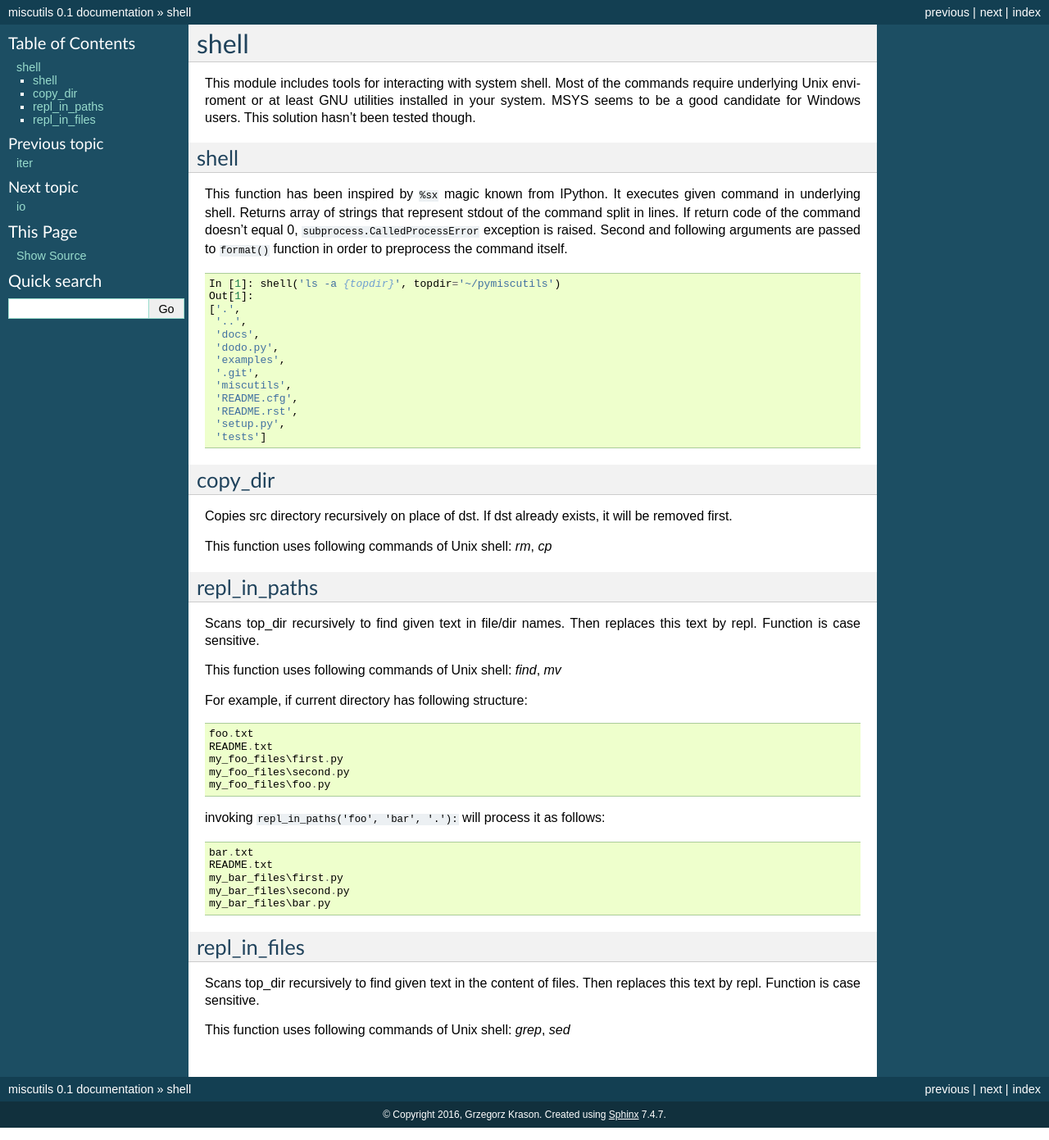
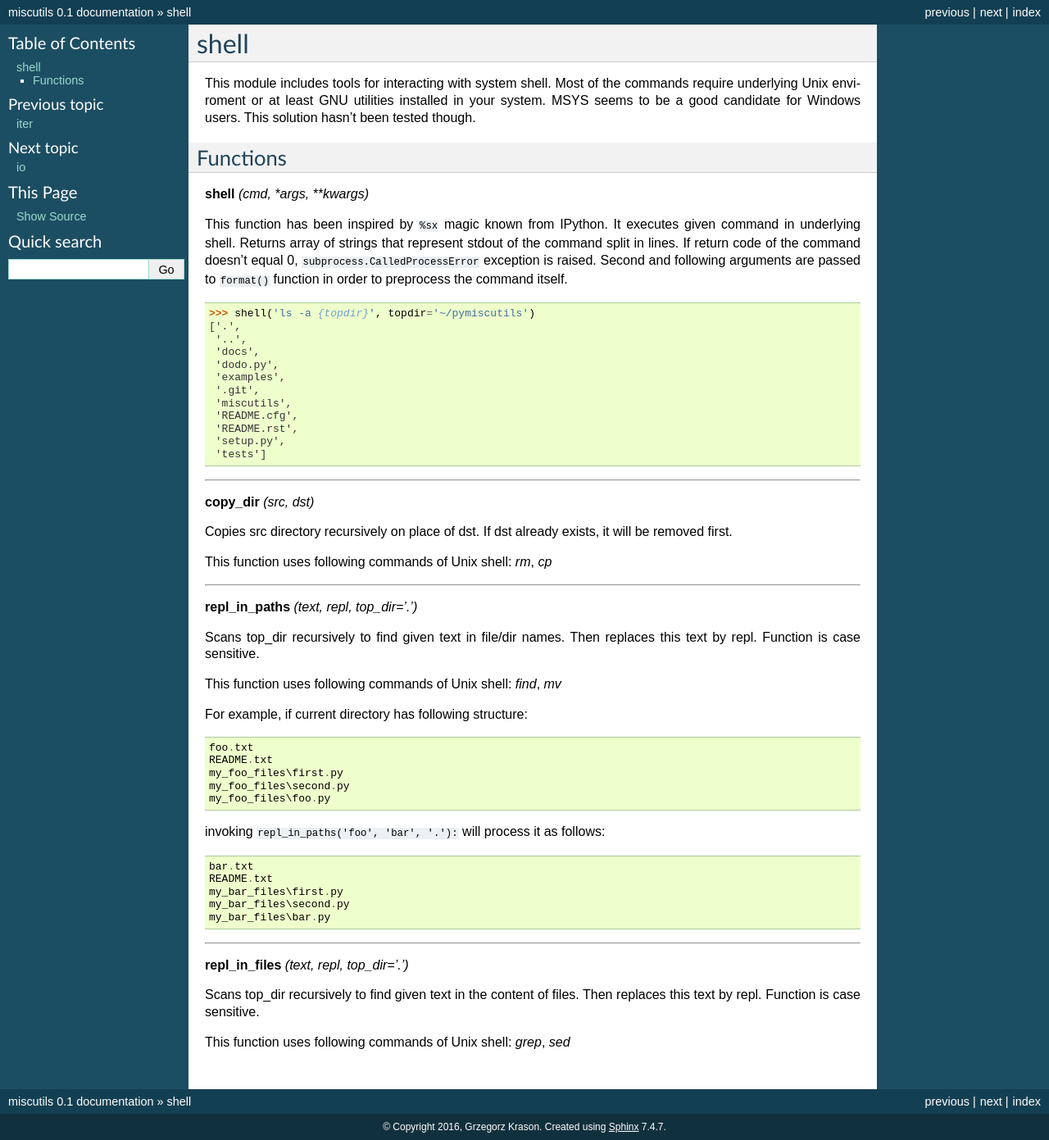
Before and after one commit to gergelyk/pymiscutils, a Sphinx documentation site: the page built from docs/source/shell.rst, in a window 1280 px wide. Shown: the whole page at 82% size. Built offline with Sphinx 7.4.7, drawn with Linux system fonts in a browser that asks for light colours.

Commit message:
docs updated

```diff
--- a/docs/source/shell.rst
+++ b/docs/source/shell.rst
@@ -3,39 +3,37 @@ shell
 
 This module includes tools for interacting with system shell. Most of the commands require underlying Unix enviroment or at least GNU utilities installed in your system. MSYS seems to be a good candidate for Windows users. This solution hasn't been tested though.
 
+Functions
+---------
 
-shell
------
+**shell** `(cmd, *args, **kwargs)`
 
-This function has been inspired by :code:`%sx` magic known from IPython. It executes given command in underlying shell. Returns array of strings that represent stdout of the command split in lines. If return code of the command doesn't equal 0, :code:`subprocess.CalledProcessError` exception is raised. Second and following arguments are passed to :code:`format()` function in order to preprocess the command itself.
+This function has been inspired by ``%sx`` magic known from IPython. It executes given command in underlying shell. Returns array of strings that represent stdout of the command split in lines. If return code of the command doesn't equal 0, ``subprocess.CalledProcessError`` exception is raised. Second and following arguments are passed to ``format()`` function in order to preprocess the command itself.
 
-.. code-block:: ipython
+>>> shell('ls -a {topdir}', topdir='~/pymiscutils')
+['.',
+ '..',
+ 'docs',
+ 'dodo.py',
+ 'examples',
+ '.git',
+ 'miscutils',
+ 'README.cfg',
+ 'README.rst',
+ 'setup.py',
+ 'tests']
 
-    In [1]: shell('ls -a {topdir}', topdir='~/pymiscutils')
-    Out[1]:
-    ['.',
-     '..',
-     'docs',
-     'dodo.py',
-     'examples',
-     '.git',
-     'miscutils',
-     'README.cfg',
-     'README.rst',
-     'setup.py',
-     'tests']
+----
 
-
-copy_dir
---------
+**copy_dir** `(src, dst)`
 
 Copies src directory recursively on place of dst. If dst already exists, it will be removed first.
 
 This function uses following commands of Unix shell: `rm`, `cp`
 
+----
 
-repl_in_paths
--------------
+**repl_in_paths** `(text, repl, top_dir='.')`
 
 Scans top_dir recursively to find given text in file/dir names. Then replaces this text by repl. Function is case sensitive.
 
@@ -49,7 +47,7 @@ For example, if current directory has following structure::
     my_foo_files\second.py
     my_foo_files\foo.py
 
-invoking :code:`repl_in_paths('foo', 'bar', '.'):` will process it as follows::
+invoking ``repl_in_paths('foo', 'bar', '.'):`` will process it as follows::
 
     bar.txt
     README.txt
@@ -57,9 +55,9 @@ invoking :code:`repl_in_paths('foo', 'bar', '.'):` will process it as follows::
     my_bar_files\second.py
     my_bar_files\bar.py
 
+----
 
-repl_in_files
--------------
+**repl_in_files** `(text, repl, top_dir='.')`
 
 Scans top_dir recursively to find given text in the content of files. Then replaces this text by repl. Function is case sensitive.
 
```
Also changed, not shown: docs/source/io.rst (+2 -6 lines), docs/source/iter.rst (+4 -6 lines).
